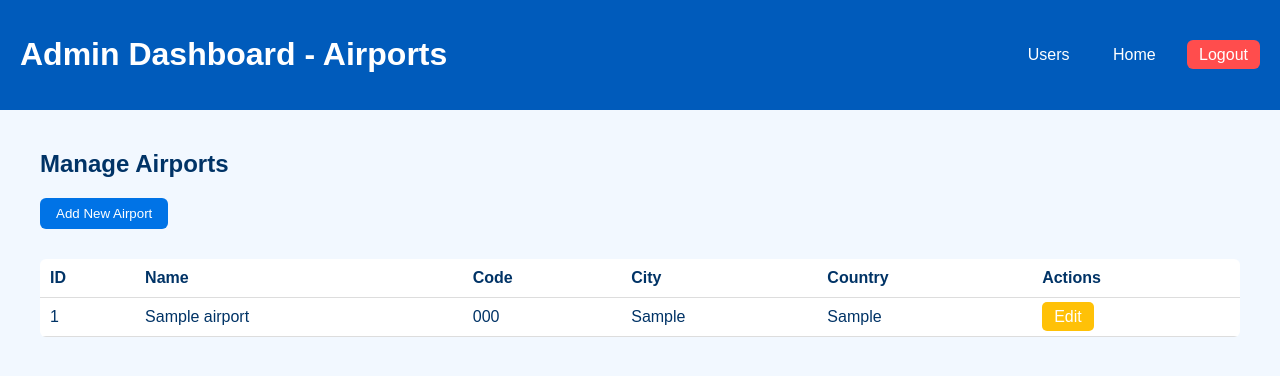
After one commit to malvinajashari/MJAirlines, a PHP site: page /MJAirlines/dashboard/airport.php in a window 1280 px wide. The commit adds this page. Shown: the top 376 px of the page. Run offline with PHP 8.4, Linux system fonts and the light colour scheme; the visitor is signed in with stand-in values (Sample User, id 1); tables that the repository leaves empty hold one stand-in row (values such as "Sample post").

Commit message:
added admin dashboard for airport

```diff
--- a/app/config/database.php
+++ b/app/config/database.php
@@ -4,7 +4,7 @@ class Database {
     private $host = "localhost";
     private $db_name = "mjairlines";
     private $username = "root";
-    private $password = "";
+    private $password = "root";
     public $conn;
 
     public function connect() {
--- a/app/controllers/AirportController.php
+++ b/app/controllers/AirportController.php
@@ -4,8 +4,8 @@ require_once __DIR__ . '/../controllers/AuthController.php';
 require_once __DIR__ . '/../helpers/validation.php';
 
 class AirportController {
-    private $model;
-    private $auth;
+    public $model;
+    public $auth;
 
     public function __construct() {
         $this->model = new AirportModel();
--- a/app/models/AirportModel.php
+++ b/app/models/AirportModel.php
@@ -2,7 +2,7 @@
 require_once __DIR__ . '/../config/Database.php';
 
 class AirportModel {
-    private $conn;
+    public $conn;
 
     public function __construct() {
         $db = new Database();
--- /dev/null
+++ b/public/dashboard/airport.php
@@ -0,0 +1,145 @@
+<?php
+require_once __DIR__ . '/../../app/controllers/AirportController.php';
+
+$controller = new AirportController();
+
+$airports = $controller->model->getAll();
+
+$success = '';
+$error = '';
+
+if ($_SERVER['REQUEST_METHOD'] === 'POST' && isset($_POST['action']) && $_POST['action'] === 'add_airport') {
+    $name = trim($_POST['name']);
+    $code = trim($_POST['code']);
+    $city = trim($_POST['city']);
+    $country = trim($_POST['country']);
+
+    if ($controller->model->create($name, $code, $city, $country)) {
+        $success = "Airport added successfully!";
+        $airports = $controller->model->getAll();
+    } else {
+        $error = "Failed to add airport.";
+    }
+}
+?>
+<!DOCTYPE html>
+<html lang="en">
+<head>
+<meta charset="UTF-8">
+<title>Admin Dashboard - Airports</title>
+<link rel="stylesheet" href="../../public/assets/css/dashboard.css">
+
+<style>
+#addAirportForm {
+    display: none;
+    background: white;
+    padding: 15px;
+    border-radius: 8px;
+    margin-bottom: 20px;
+    box-shadow: 0 3px 8px rgba(0,0,0,0.1);
+}
+.add-btn {
+    background-color: #0073e6;
+    color: white;
+    border: none;
+    padding: 8px 16px;
+    border-radius: 6px;
+    cursor: pointer;
+}
+.add-btn:hover { background-color: #005bbb; }
+
+.edit-btn {
+    background-color: #ffc107;
+    color: white;
+    padding: 6px 12px;
+    border-radius: 5px;
+    text-decoration: none;
+}
+.edit-btn:hover { background-color: #e0a800; }
+
+table {
+    width: 100%;
+    border-collapse: collapse;
+    background: white;
+}
+th, td {
+    padding: 10px;
+    border-bottom: 1px solid #ddd;
+}
+.success { background: #d4edda; padding: 10px; }
+.error { background: #f8d7da; padding: 10px; }
+</style>
+</head>
+
+<body>
+
+<header>
+    <h1>Admin Dashboard - Airports</h1>
+    <nav>
+        <a href="users.php">Users</a>
+        <a href="../home.php">Home</a>
+        <a href="../logout.php" class="logout-btn">Logout</a>
+    </nav>
+</header>
+
+<main>
+<h2>Manage Airports</h2>
+
+<?php if ($success): ?><div class="success"><?= $success ?></div><?php endif; ?>
+<?php if ($error): ?><div class="error"><?= $error ?></div><?php endif; ?>
+
+<button onclick="toggleForm()" class="add-btn">Add New Airport</button>
+
+<div id="addAirportForm">
+    <form method="POST">
+        <input type="hidden" name="action" value="add_airport">
+        <input type="text" name="name" placeholder="Airport Name" required>
+        <input type="text" name="code" placeholder="Code (e.g. JFK)" required>
+        <input type="text" name="city" placeholder="City" required>
+        <input type="text" name="country" placeholder="Country" required>
+        <button type="submit" class="add-btn">Add Airport</button>
+    </form>
+</div>
+
+<table>
+<thead>
+<tr>
+    <th>ID</th>
+    <th>Name</th>
+    <th>Code</th>
+    <th>City</th>
+    <th>Country</th>
+    <th>Actions</th>
+</tr>
+</thead>
+<tbody>
+
+<?php foreach ($airports as $airport): ?>
+<tr>
+    <td><?= $airport['id'] ?></td>
+    <td><?= htmlspecialchars($airport['name']) ?></td>
+    <td><?= htmlspecialchars($airport['code']) ?></td>
+    <td><?= htmlspecialchars($airport['city']) ?></td>
+    <td><?= htmlspecialchars($airport['country']) ?></td>
+    <td>
+        <a href="edit_airport.php?id=<?= $airport['id'] ?>" class="edit-btn">
+            Edit
+        </a>
+    </td>
+</tr>
+<?php endforeach; ?>
+
+</tbody>
+</table>
+
+</main>
+
+<script>
+function toggleForm() {
+    const form = document.getElementById('addAirportForm');
+    form.style.display = form.style.display === 'none' ? 'block' : 'none';
+}
+</script>
+
+</body>
+</html>
--- a/public/dashboard/users.php
+++ b/public/dashboard/users.php
@@ -131,6 +131,7 @@ if (isset($_GET['delete_id'])) {
     <header>
         <h1>Admin Dashboard - Users</h1>
         <nav>
+            <a href="airport.php">Airports</a>
             <a href="../../public/home.php">Home</a>
             <a href="../../public/logout.php" class="logout-btn">Logout</a>
         </nav>
```
Also changed, not shown: public/dashboard/edit_airport.php (added, +132 -0 lines). Lines whose indentation alone changed are shown as unchanged.
